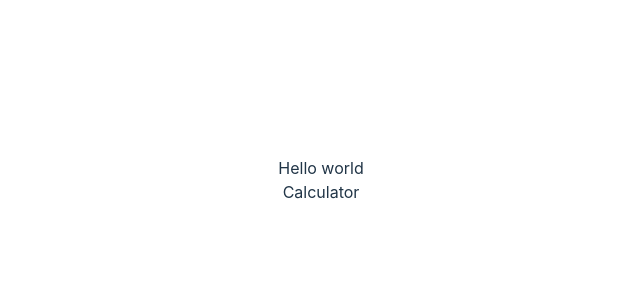
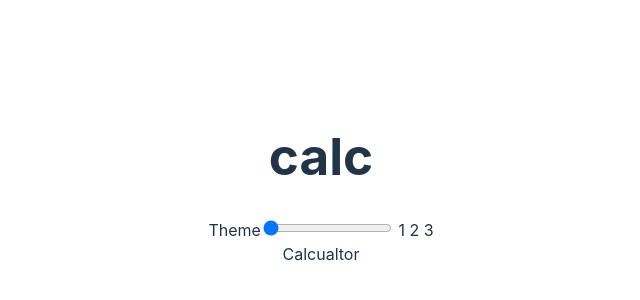
Before and after one commit to shashi1562/calculator, a Vue app: page / in a window 1280 px wide. Shown: the part 220-520 px from the top of the page, without its empty margins (319-959 px from the left). Built offline with nearby package versions, Linux system fonts and the light colour scheme.

Commit message:
add theme chooser

```diff
--- a/src/App.vue
+++ b/src/App.vue
@@ -2,6 +2,5 @@
     import Calculator from './components/Calculator.vue'
 </script>
 <template>
-    Hello world
     <Calculator />
 </template>
--- a/src/components/Calculator.vue
+++ b/src/components/Calculator.vue
@@ -1,5 +1,24 @@
+<script setup lang="ts">
+    import { ref, computed } from 'vue'
+    import Head from './Head.vue'
+    const theme = ref(1);
+    const className = computed(() => {
+        return "theme-" + theme.value;
+    });
+
+    function changeTheme(newTheme: string) {
+        theme.value = +newTheme;
+    }
+</script>
 <template>
-    <div>
-        Calculator
+    <div :class="className">
+        <Head
+            :theme
+            :changeTheme
+            @themechange="changeTheme"
+        />
+        <div>
+            Calcualtor
+        </div>
     </div>
 </template>
--- /dev/null
+++ b/src/components/Head.vue
@@ -0,0 +1,28 @@
+<script setup lang="ts">
+    const props = defineProps({
+        theme: Number,
+    });
+    const emit = defineEmits([ "themechange" ]);
+
+    function handleChange(event) {
+        emit("themechange", event.target.value);
+    }
+</script>
+<template>
+    <div>
+        <h1>
+            calc
+        </h1>
+        <label for="theme">Theme</label>
+        <input type="range" min="1" max="3" @change="handleChange" :value="props.theme" id="theme" name="theme">
+        <span class="">
+            1
+        </span>
+        <span class="">
+            2
+        </span>
+        <span class="">
+            3
+        </span>
+    </div>
+</template>
```
